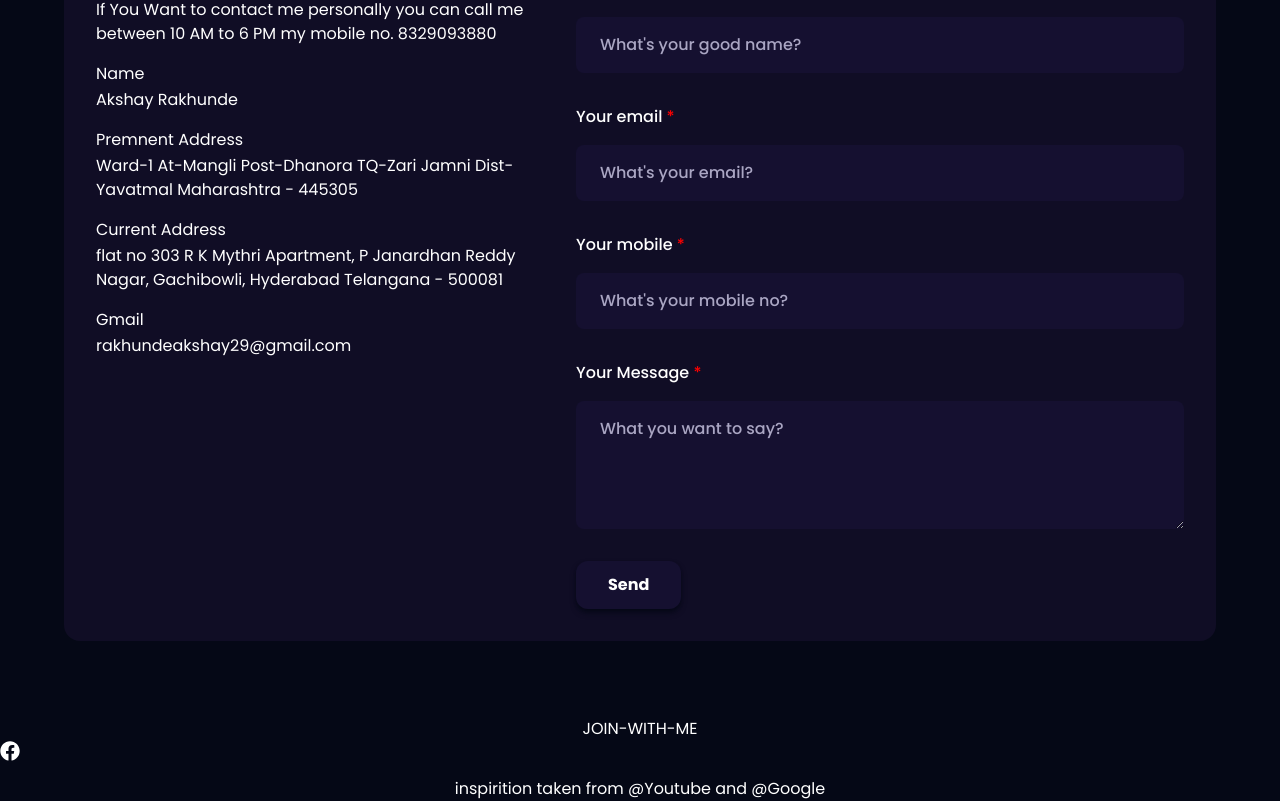
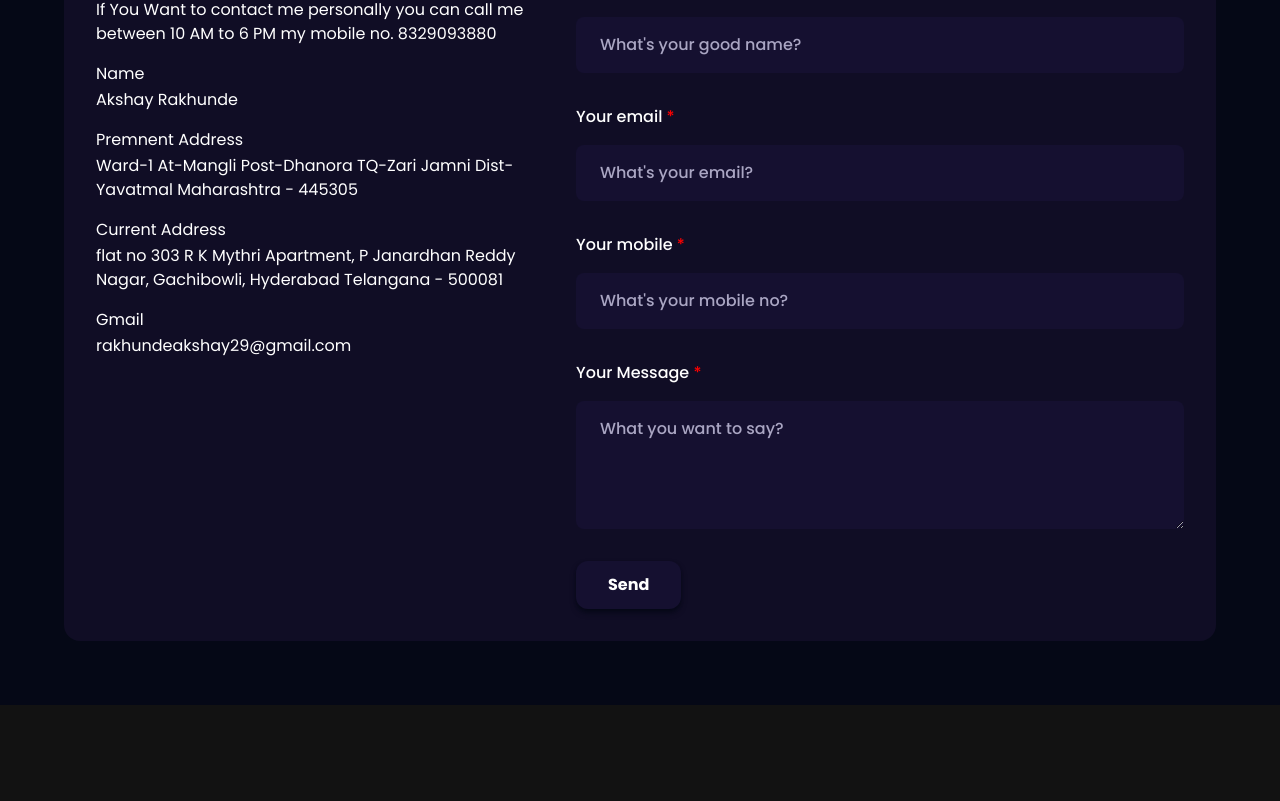
Before and after one commit to akshayrakhunde29/ar_potfolio, a React (Create React App) app: page / in a window 1280 px wide. Shown: the part 5366-6167 px from the top of the page. After the commit the page ends 6071 px from the top, so only its background shows below. Built offline with nearby package versions, Linux system fonts and the light colour scheme.

Commit message:
footer remove

```diff
--- a/src/App.js
+++ b/src/App.js
@@ -1009,7 +1009,7 @@ function App() {
             </div>
           </div>
         </section>
-        <footer id="join">
+        {/* <footer id="join">
           <div className="p-4 text-white">
             <h1 className="text-center mt-3 mb-3">JOIN-WITH-ME</h1>
             <ol
@@ -1068,7 +1068,7 @@ function App() {
               inspirition taken from @Youtube and @Google
             </p>
           </div>
-        </footer>
+        </footer> */}
       </div>
     </div>
   );
```
